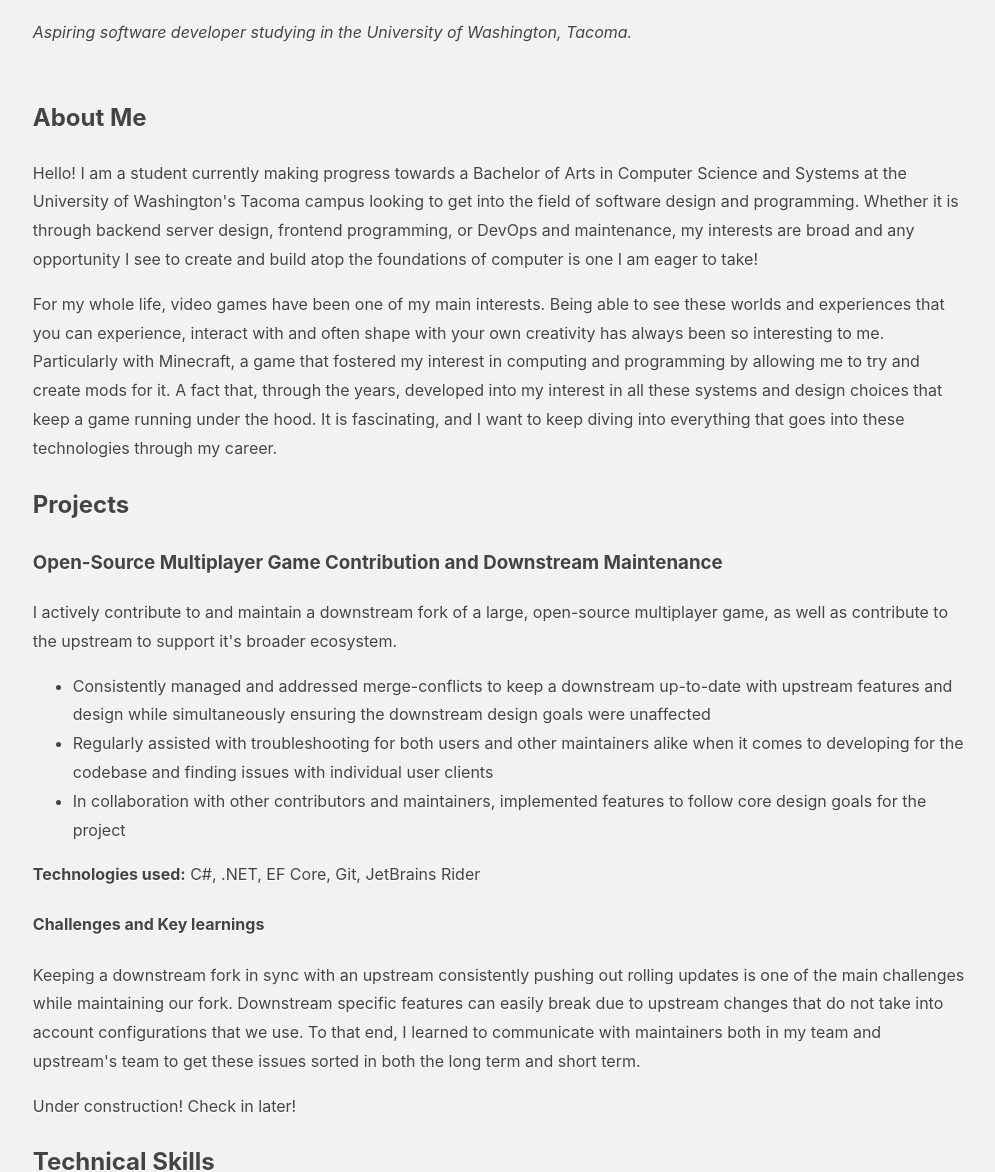
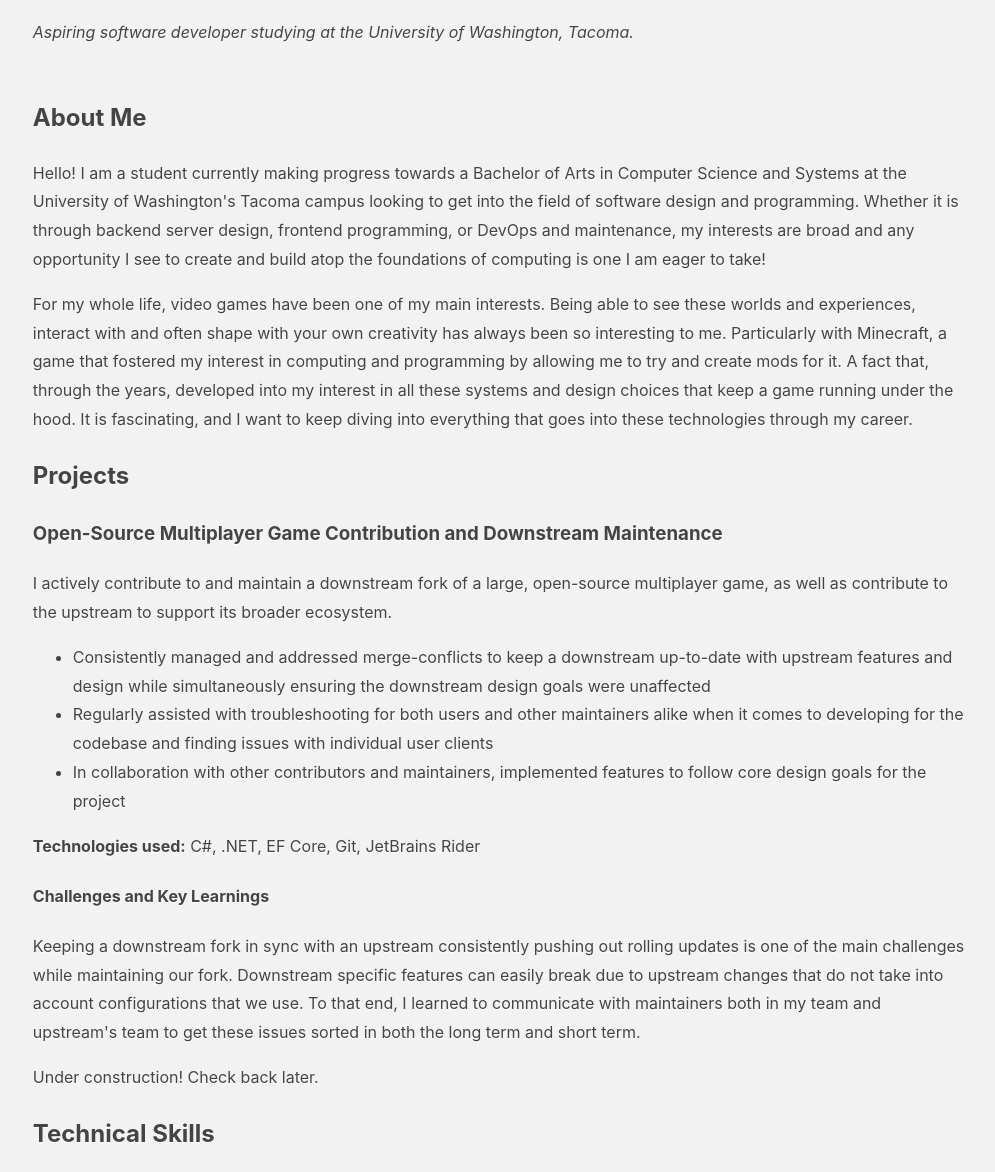
Before and after one commit to lumina-beetle/lumina-beetle.github.io, a plain HTML site: page index.html in a window 1280 px wide. Shown: the part 125-1297 px from the top of the page, without its empty margins (140-1135 px from the left). Drawn offline with Linux system fonts and the light colour scheme.

Commit message:
touch ups

```diff
--- a/index.html
+++ b/index.html
@@ -3,7 +3,7 @@
 <head>
     <meta charset="UTF-8">
     <meta name="viewport" content="width=device-width, height=device-height, initial-scale=1.0"/>
-    <title>Portfolio</title>
+    <title>Sergio Mijares | Portfolio</title>
     <meta name="description" content="Work-in-progress portfolio."/>
     <style>
         body
@@ -25,7 +25,7 @@
 <body>
 <header>
     <h1>Sergio Leonel Mijares Carrasco</h1>
-    <aside><i>Aspiring software developer studying in the University of Washington, Tacoma.</i></aside>
+    <aside><i>Aspiring software developer studying at the University of Washington, Tacoma.</i></aside>
 </header>
 <br>
 
@@ -34,12 +34,12 @@
     Hello! I am a student currently making progress towards a Bachelor of Arts in Computer Science and Systems at the
     University of Washington's Tacoma campus looking to get into the field of software design and programming. Whether it
     is through backend server design, frontend programming, or DevOps and maintenance, my interests are broad and any
-    opportunity I see to create and build atop the foundations of computer is one I am eager to take!
+    opportunity I see to create and build atop the foundations of computing is one I am eager to take!
 </p>
 <p>
-    For my whole life, video games have been one of my main interests. Being able to see these worlds and experiences
-    that you can experience, interact with and often shape with your own creativity has always been so interesting to
-    me. Particularly with Minecraft, a game that fostered my interest in computing and programming by allowing me to
+    For my whole life, video games have been one of my main interests. Being able to see these worlds and experiences,
+    interact with and often shape with your own creativity has always been so interesting to me.
+    Particularly with Minecraft, a game that fostered my interest in computing and programming by allowing me to
     try and create mods for it. A fact that, through the years, developed into my interest in all these systems and
     design choices that keep a game running under the hood. It is fascinating, and I want to keep diving into
     everything that goes into these technologies through my career.
@@ -47,7 +47,7 @@
 <h2>Projects</h2>
 <h3>Open-Source Multiplayer Game Contribution and Downstream Maintenance</h3>
 <p>I actively contribute to and maintain a downstream fork of a large, open-source multiplayer game, as well as
-contribute to the upstream to support it's broader ecosystem.</p>
+contribute to the upstream to support its broader ecosystem.</p>
 <ul>
     <li>Consistently managed and addressed merge-conflicts to keep a downstream up-to-date with upstream features and
         design while simultaneously ensuring the downstream design goals were unaffected</li>
@@ -57,7 +57,7 @@ contribute to the upstream to support it's broader ecosystem.</p>
     for the project</li>
 </ul>
 <p><strong>Technologies used:</strong> C#, .NET, EF Core, Git, JetBrains Rider</p>
-<h4>Challenges and Key learnings</h4>
+<h4>Challenges and Key Learnings</h4>
 <p>
     Keeping a downstream fork in sync with an upstream consistently pushing out rolling updates is one of the main
     challenges while maintaining our fork. Downstream specific features can easily break due to upstream
@@ -65,7 +65,7 @@ contribute to the upstream to support it's broader ecosystem.</p>
     maintainers both in my team and upstream's team to get these issues sorted in both the long term and short term.
 </p>
 
-<p>Under construction! Check in later!</p>
+<p>Under construction! Check back later.</p>
 <h2>Technical Skills</h2>
 <ul>
     <li>C#</li>
@@ -88,7 +88,7 @@ contribute to the upstream to support it's broader ecosystem.</p>
 </ul>
 
 <h2>Experience</h2>
-<h4>Community Moderator and Policy Contributor, Open-Source Project</h4>
+<h4>Community Administrator and Policy Contributor, Open-Source Project</h4>
 <ul>
     <li>Helped to set and uphold community standards on behalf of project leads</li>
     <li>Drafted and reviewed community guidelines in collaboration with other project staff</li>
@@ -101,7 +101,7 @@ For additional details, you can find my resume <a href="resume.pdf">here.</a>
 <pre>
     <b>Email:</b> sergiomijares.c@gmail.com
 
-    <a href="https://github.com/lumina-beetle/">Github</a>
+    <a href="https://github.com/lumina-beetle/">GitHub</a>
     <a href="https://www.linkedin.com/in/mijaresc/">LinkedIn</a>
 </pre>
 </body>
```
